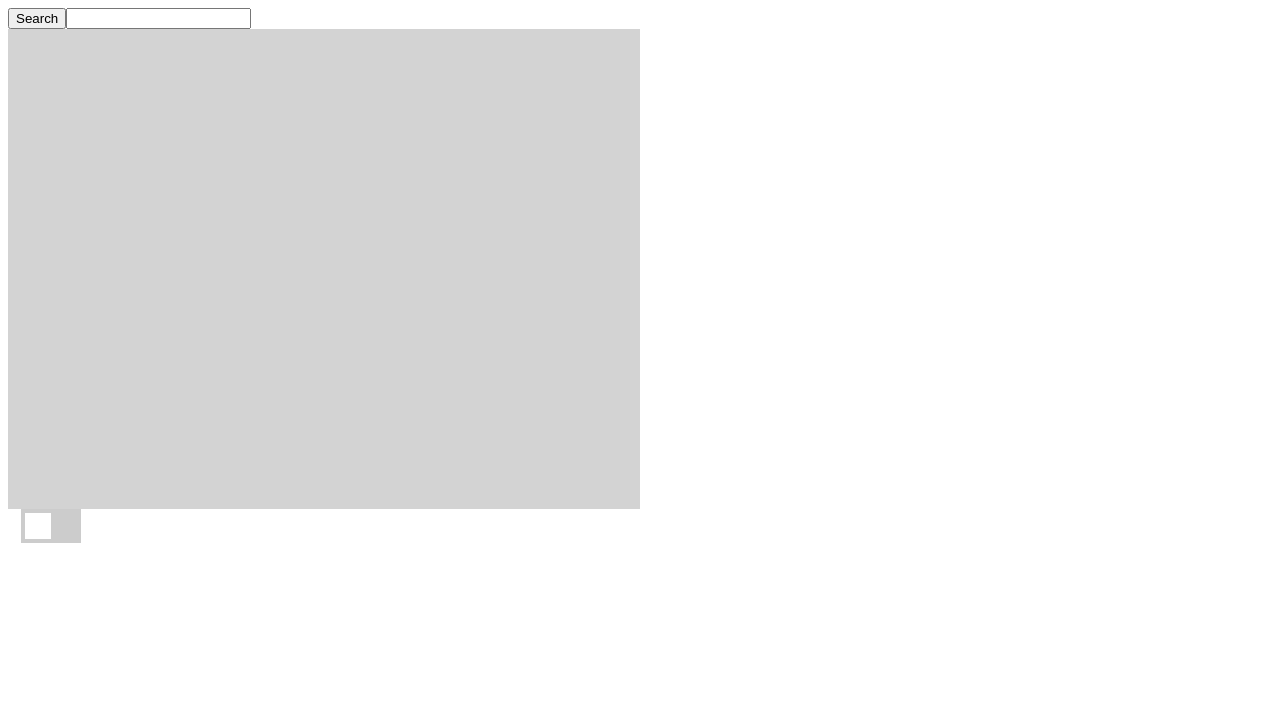
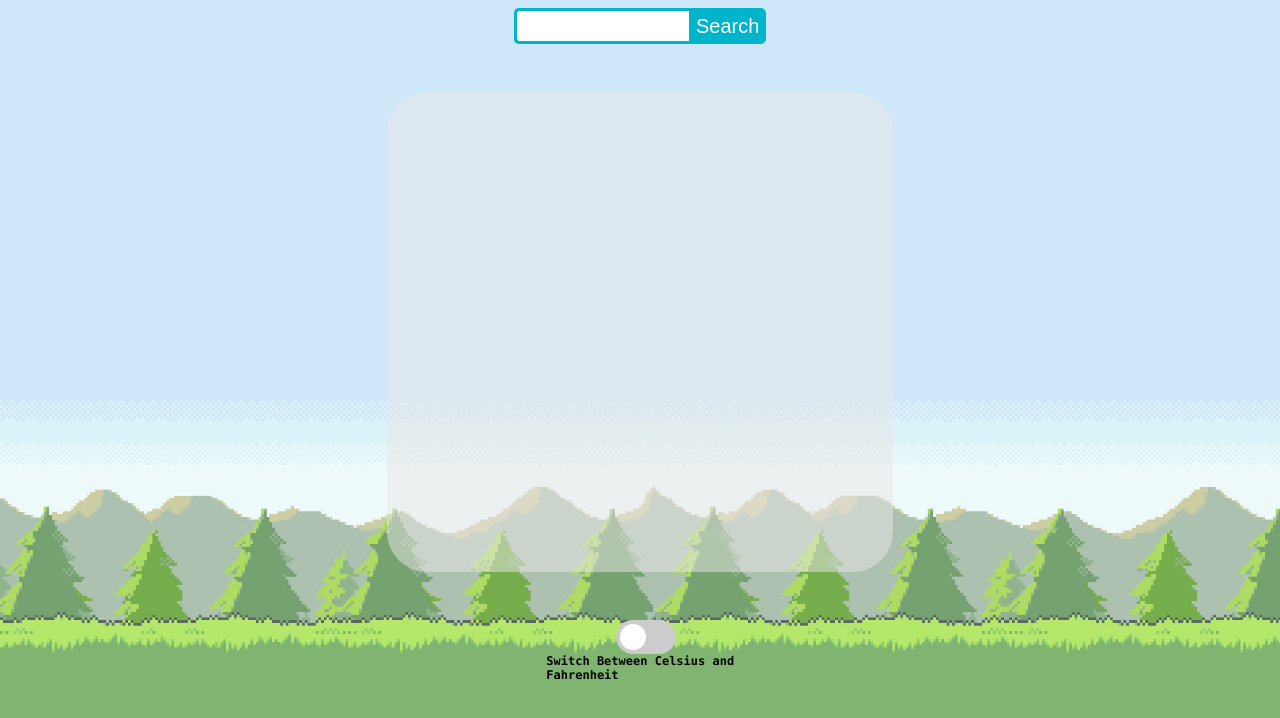
Before and after one commit to alexestrada1/weather-app, a plain HTML site: page index.html in a window 1280 px wide. Drawn offline with Linux system fonts and the light colour scheme; no server answers.

Commit message:
Styled it and made it look pretty

```diff
--- a/index.html
+++ b/index.html
@@ -10,27 +10,31 @@
   <body>
     <div class="container">
       <div class="search-bar">
+        <input type="text" class="city-name" />
         <button class="search">Search</button>
-        <input type="text" class="city-name" />
       </div>
       <div class="card">
+        <div class="left">
           <div class="city"></div>
           <div class="weather-condition"></div>
           <div class="tempbox">
             <div class="temp"></div>
             <div class="unit"></div>
           </div>
+        </div>
+        <div class="right">
           <div class="feels"></div>
           <div class="tempMax"></div>
           <div class="humidity"></div>
           <div class="degree"></div>
         </div>
+      </div>
       <div class="toggle">
         <label class="switch">
-          <input class="toggleF" type="checkbox">
+          <input class="toggleF" type="checkbox" />
           <span class="slider"></span>
         </label>
-
+        <div class="deg-switch">Switch Between Celsius and Fahrenheit</div>
       </div>
     </div>
 
--- a/styles.css
+++ b/styles.css
@@ -1,23 +1,89 @@
+body{
+  font-family: "Lucida Console", "Courier New", monospace;
+  background-image: url("imgs/background.jpeg");
+  background-size:     cover;                      /* <------ */
+  background-repeat:   no-repeat;
+  background-position: center center;
+}
 .container {
   height: 100vh;
   display: flex;
   flex-direction: column;
+  align-items: center;
+
 }
 .search-bar{
-    display: flex;
+  width: 20%;
+  display: flex;
+}
+ button{
+  width: 80px;
+  height: 36px;
+  border: 1px solid #00B4CC;
+  background: #00B4CC;
+  text-align: center;
+  color: #fff;
+  border-radius: 0 5px 5px 0;
+  cursor: pointer;
+  font-size: 20px;
+ }
+.city-name{
+  width: 100%;
+  border: 3px solid #00B4CC;
+  border-right: none;
+  padding: 5px;
+  height: 20px;
+  border-radius: 5px 0 0 5px;
+  outline: none;
+  color: #9DBFAF;
 }
 .card {
   display: flex;
-  flex-direction: column;
   height: 60%;
-  width: 50%;
+  width: 40%;
   top: 25%;
   left: 20%;
   z-index: 1;
-  background-color: lightgray;
+  background-color: rgb(235, 231, 231, 0.5);
+  margin: 3rem auto;
+  border-radius: 40px;
+}
+.left, .right{
+  display:flex;
+  flex-direction: column;
+  width: 50%;
+}
+.left{
+  padding-left: 20px;
+}
+.right{
+  justify-content: center;
+  font-size: 20px;
+}
+.right div{
+  padding-bottom: 10px;
+}
+.city{
+  font-weight: bold;
+  font-size: 40px;
+  height: 30%;
+}
+.weather-condition{
+  height: 20%;
+  font-size: 20px;
+  display: flex;
+  align-items: baseline;
+  padding-left: 15px;
 }
 .tempbox{
   display: flex;
+  height: 50%;
+}
+.temp{
+  font-size: 150px;
+}
+.unit{
+  font-size: 30px;
 }
 .icon{
     height: 20px;
@@ -26,6 +92,14 @@
 }
 .toggle {
   padding-left: 1%;
+  display: flex;
+  flex-direction: column;
+  width: 200px;
+  align-items: center;
+}
+.deg-switch{
+  font-size: 12px;
+  font-weight: bold;
 }
 
 .switch {
@@ -51,6 +125,7 @@
   background-color: #ccc;
   -webkit-transition: .4s;
   transition: .4s;
+  border-radius: 34px;
 }
 
 .slider:before {
@@ -63,6 +138,8 @@
   background-color: white;
   -webkit-transition: .4s;
   transition: .4s;
+  border-radius: 50%;
+
 }
 
 input:checked+.slider {
```
Also changed, not shown: imgs/background.jpeg (added). Lines whose indentation alone changed are shown as unchanged.
